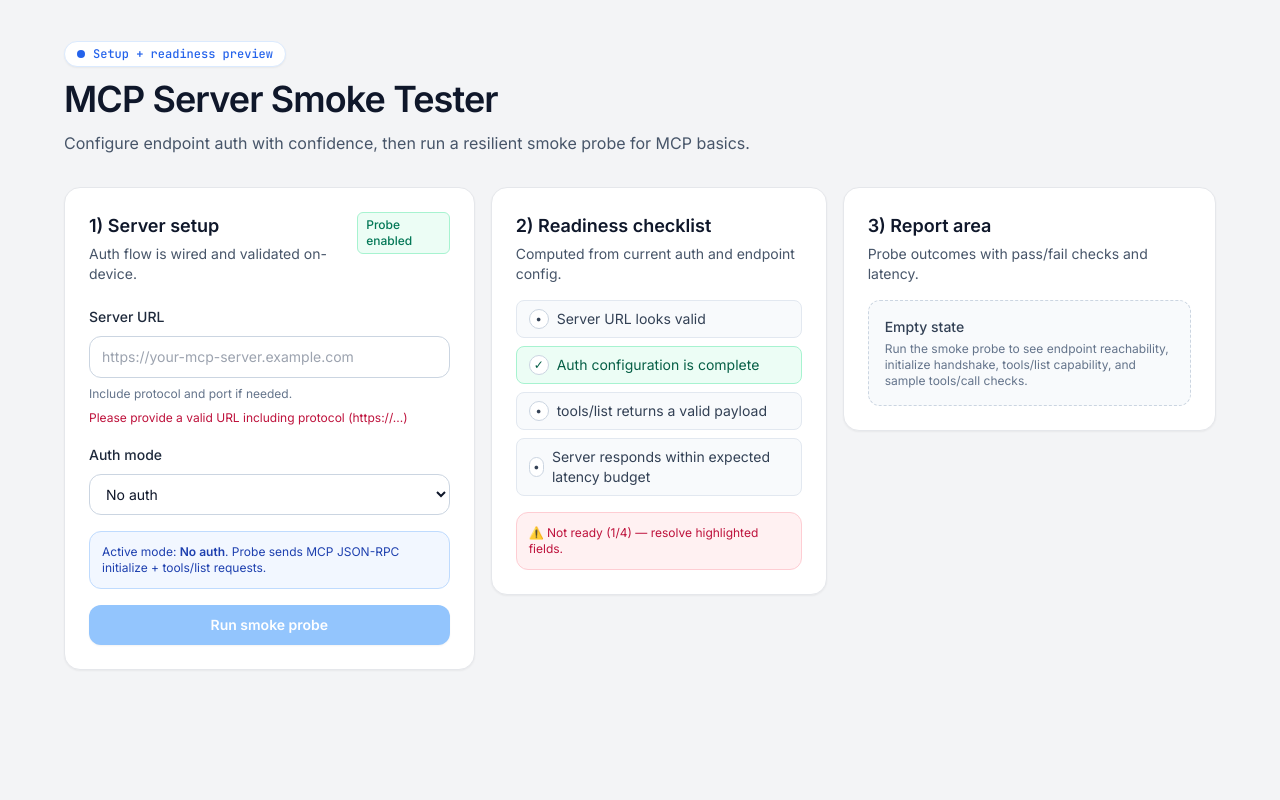
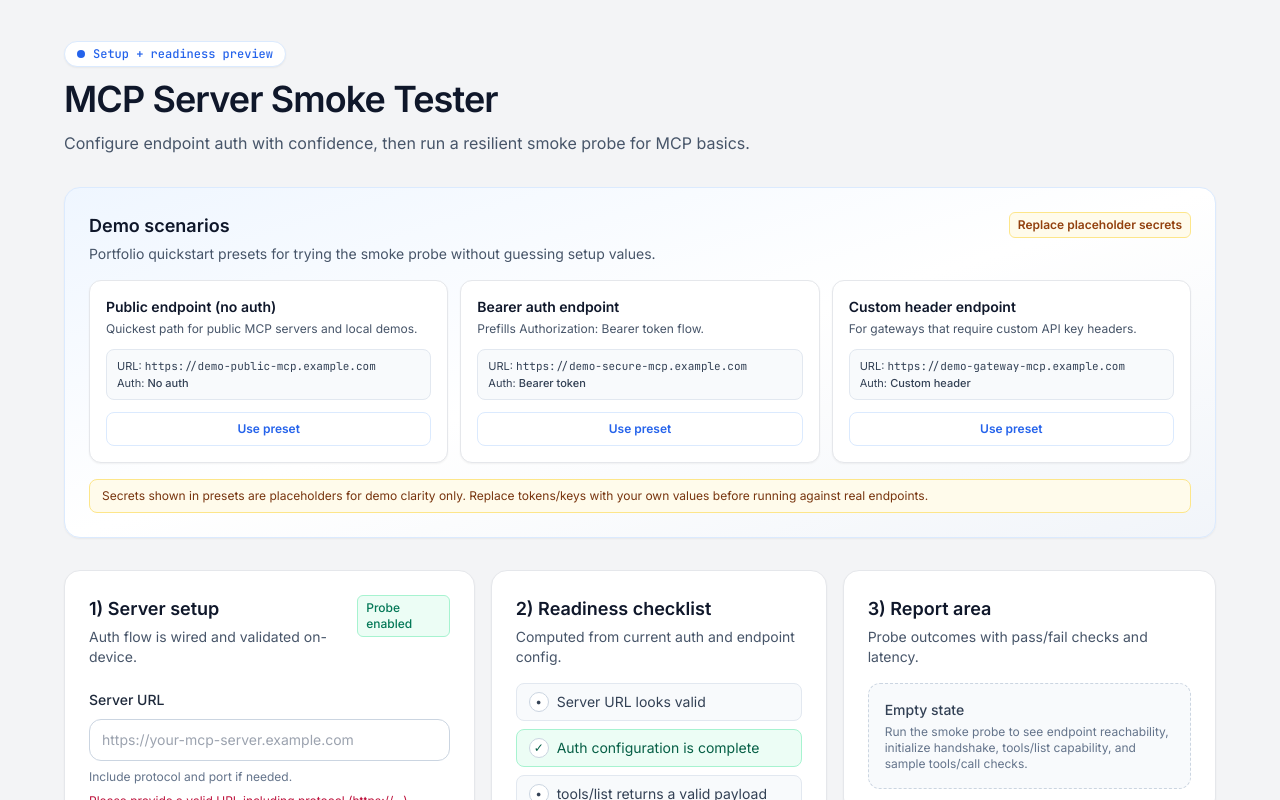
Before and after one commit to Isdaaaaa/mcp-server-smoke-tester, a Next.js app: page / in a window 1280 px wide. Shown: the top 800 px of the page. Built offline with nearby package versions, Linux system fonts and the light colour scheme.

Commit message:
slice-008: add portfolio demo setup presets

```diff
--- a/app/page.tsx
+++ b/app/page.tsx
@@ -1,5 +1,6 @@
 'use client';
 
+import Image from 'next/image';
 import { useMemo, useState } from 'react';
 import { runSmokeProbe } from '@/lib/probe/smokeProbe';
 import type { SmokeProbeResult } from '@/lib/probe/types';
@@ -19,6 +20,52 @@ const authModeLabel: Record<ServerInput['authMode'], string> = {
   bearer: 'Bearer token',
   'custom-header': 'Custom header',
 };
+
+type DemoPreset = {
+  id: 'public-no-auth' | 'bearer-auth' | 'custom-header';
+  title: string;
+  subtitle: string;
+  values: ServerInput;
+};
+
+const demoPresets: DemoPreset[] = [
+  {
+    id: 'public-no-auth',
+    title: 'Public endpoint (no auth)',
+    subtitle: 'Quickest path for public MCP servers and local demos.',
+    values: {
+      serverUrl: 'https://demo-public-mcp.example.com',
+      authMode: 'none',
+      bearerToken: '',
+      customHeaderName: '',
+      customHeaderValue: '',
+    },
+  },
+  {
+    id: 'bearer-auth',
+    title: 'Bearer auth endpoint',
+    subtitle: 'Prefills Authorization: Bearer token flow.',
+    values: {
+      serverUrl: 'https://demo-secure-mcp.example.com',
+      authMode: 'bearer',
+      bearerToken: 'replace-with-your-token',
+      customHeaderName: '',
+      customHeaderValue: '',
+    },
+  },
+  {
+    id: 'custom-header',
+    title: 'Custom header endpoint',
+    subtitle: 'For gateways that require custom API key headers.',
+    values: {
+      serverUrl: 'https://demo-gateway-mcp.example.com',
+      authMode: 'custom-header',
+      bearerToken: '',
+      customHeaderName: 'X-API-Key',
+      customHeaderValue: 'replace-with-your-api-key',
+    },
+  },
+];
 
 export default function HomePage() {
   const [form, setForm] = useState<ServerInput>(defaultServerInput);
@@ -165,6 +212,15 @@ export default function HomePage() {
     URL.revokeObjectURL(url);
   }
 
+  function handleApplyPreset(preset: DemoPreset) {
+    setForm({ ...preset.values });
+    setRunError(null);
+    setProbeResult(null);
+    setRunInput(null);
+    setCopyState('idle');
+    setBadgeCopyState('idle');
+  }
+
   return (
     <main className="min-h-screen bg-surface-bg px-4 py-8 text-slate-900 sm:px-6 sm:py-10 lg:px-8">
       <div className="mx-auto flex w-full max-w-6xl flex-col gap-6 lg:gap-8">
@@ -178,6 +234,49 @@ export default function HomePage() {
             Configure endpoint auth with confidence, then run a resilient smoke probe for MCP basics.
           </p>
         </header>
+
+        <section className="rounded-2xl border border-mcp-blueSoft bg-gradient-to-br from-blue-50 via-white to-blue-50/40 p-5 shadow-sm sm:p-6">
+          <div className="flex flex-wrap items-start justify-between gap-3">
+            <div>
+              <h2 className="text-lg font-semibold text-slate-900">Demo scenarios</h2>
+              <p className="mt-1 max-w-3xl text-sm text-slate-600">
+                Portfolio quickstart presets for trying the smoke probe without guessing setup values.
+              </p>
+            </div>
+            <span className="rounded-md border border-amber-200 bg-amber-50 px-2 py-1 text-xs font-semibold text-amber-800">
+              Replace placeholder secrets
+            </span>
+          </div>
+
+          <div className="mt-4 grid gap-3 md:grid-cols-3">
+            {demoPresets.map((preset) => (
+              <article key={preset.id} className="rounded-xl border border-surface-border bg-white p-4 shadow-sm">
+                <p className="text-sm font-semibold text-slate-900">{preset.title}</p>
+                <p className="mt-1 text-xs text-slate-600">{preset.subtitle}</p>
+                <div className="mt-3 rounded-lg border border-slate-200 bg-slate-50 px-2.5 py-2 text-[11px] text-slate-700">
+                  <p>
+                    URL: <span className="font-mono">{preset.values.serverUrl}</span>
+                  </p>
+                  <p>
+                    Auth: <span className="font-medium">{authModeLabel[preset.values.authMode]}</span>
+                  </p>
+                </div>
+                <button
+                  type="button"
+                  onClick={() => handleApplyPreset(preset)}
+                  className="mt-3 inline-flex w-full items-center justify-center rounded-lg border border-mcp-blueSoft bg-white px-3 py-2 text-xs font-semibold text-mcp-blue transition hover:bg-blue-50"
+                >
+                  Use preset
+                </button>
+              </article>
+            ))}
+          </div>
+
+          <p className="mt-4 rounded-lg border border-amber-200 bg-amber-50 px-3 py-2 text-xs text-amber-900">
+            Secrets shown in presets are placeholders for demo clarity only. Replace tokens/keys with your own values before
+            running against real endpoints.
+          </p>
+        </section>
 
         <section className="grid gap-4 lg:grid-cols-[1.1fr_0.9fr_1fr] lg:items-start">
           <article className="rounded-2xl border border-surface-border bg-surface-card p-5 shadow-sm sm:p-6">
@@ -389,7 +488,14 @@ export default function HomePage() {
                       <p className="text-xs font-semibold text-slate-700">Badge output</p>
                       <p className="mt-1 text-[11px] text-slate-600">Share this run as a status badge in README, docs, or dashboards.</p>
                       <div className="mt-2 inline-flex items-center gap-2 rounded-lg border border-slate-200 bg-slate-50 px-2 py-1">
-                        <img src={badge.badgeUrl} alt={badge.altText} className="h-5" />
+                        <Image
+                          src={badge.badgeUrl}
+                          alt={badge.altText}
+                          width={156}
+                          height={20}
+                          unoptimized
+                          className="h-5 w-auto"
+                        />
                         <span className="text-[11px] font-mono text-slate-700">{badge.message}</span>
                       </div>
                     </section>
--- a/next.config.ts
+++ b/next.config.ts
@@ -2,6 +2,14 @@ import type { NextConfig } from 'next';
 
 const nextConfig: NextConfig = {
   reactStrictMode: true,
+  images: {
+    remotePatterns: [
+      {
+        protocol: 'https',
+        hostname: 'img.shields.io',
+      },
+    ],
+  },
 };
 
 export default nextConfig;
```
Also changed, not shown: 1 other file (tests, documents, lock files or other folders).
